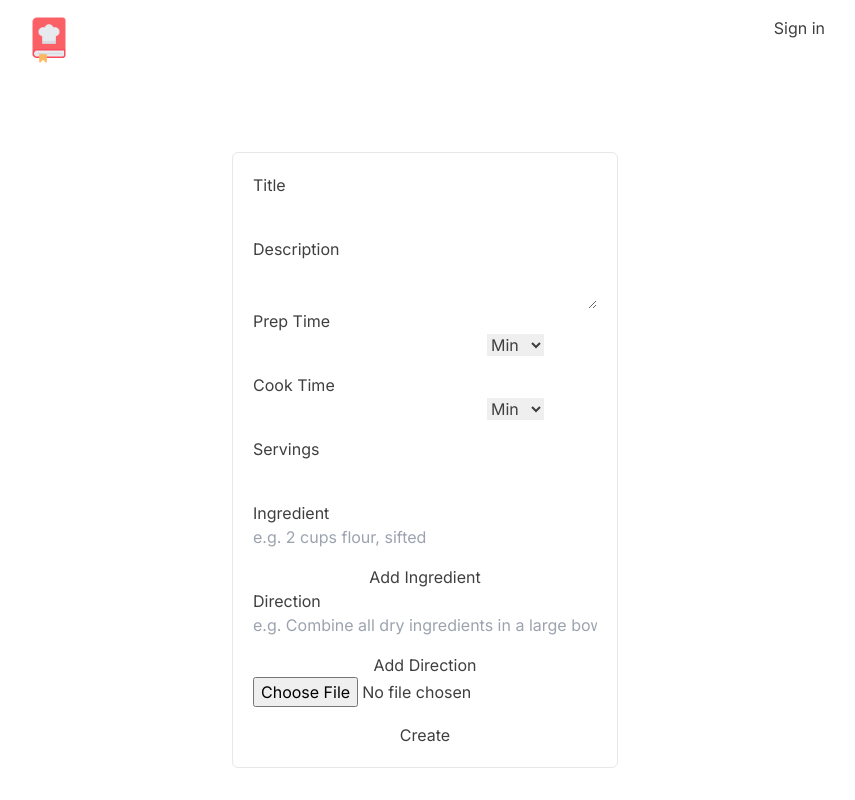
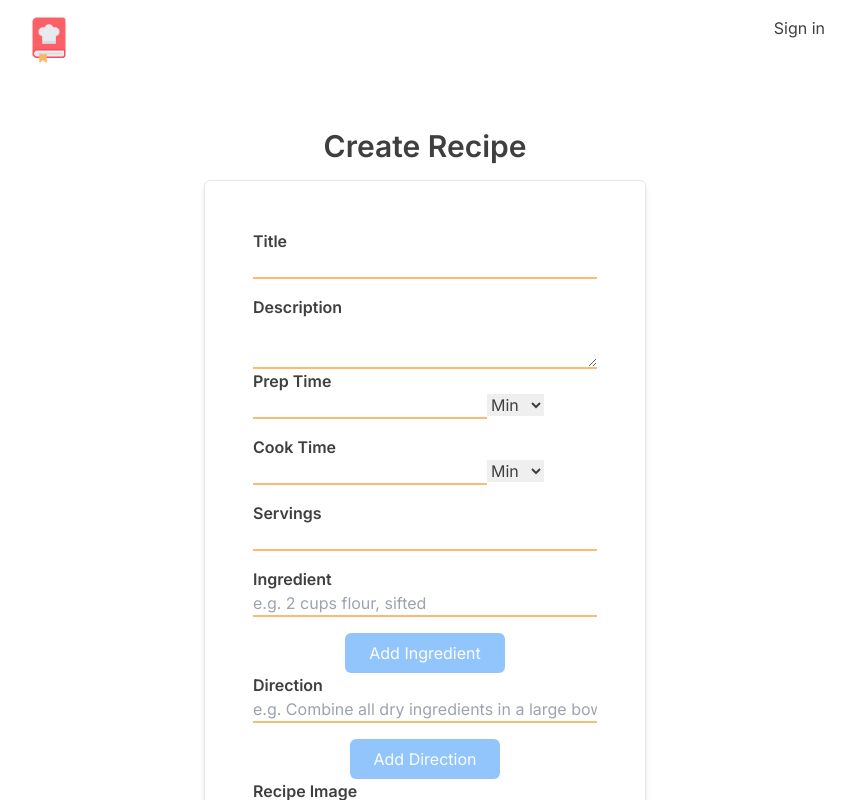
Before and after one commit to UriBaynesay/Recipes, a Next.js app: page /recipe/create in a window 1280 px wide. Shown: the top 800 px of the page, without its empty margins (215-1070 px from the left). Built offline with nearby package versions, Linux system fonts and the light colour scheme; no server answers.

Commit message:
recipe create and edit form css

```diff
--- a/app/(main)/recipe/action.ts
+++ b/app/(main)/recipe/action.ts
@@ -31,7 +31,7 @@ const RecipeSchema = z.object({
   servings: z.number().gt(0),
   ingredients: z.string().array(),
   directions: z.string().array(),
-  image:z.any()
+  image: z.any(),
 })
 
 const CreateRecipeSchema = RecipeSchema.omit({
@@ -54,7 +54,7 @@ export const createRecipeAction = async (
     servings: Number(formData.get("servings")),
     ingredients: formData.getAll("ingredient"),
     directions: formData.getAll("direction"),
-    image:formData.get("image")
+    image: formData.get("image"),
   })
   if (!validatedInputs.success)
     return {
@@ -69,7 +69,7 @@ export const createRecipeAction = async (
     servings,
     ingredients,
     directions,
-    image
+    image,
   } = validatedInputs.data
 
   let image_url
--- a/app/(main)/recipe/create/page.tsx
+++ b/app/(main)/recipe/create/page.tsx
@@ -20,40 +20,76 @@ const CreateRecipePage = () => {
   }
 
   return (
-    <main className="grow m-4 md:m-12 mt-8">
+    <main className="grow mx-4 mt-6">
+      <h1 className="text-3xl font-semibold text-center mb-4">Create Recipe</h1>
       <div className="md:flex md:justify-center">
         <form
-          className="flex flex-col md:p-5 md:border rounded-md [&>input]:mb-4"
+          className="flex flex-col md:p-12 md:border md:rounded-md md:shadow-md [&>input]:mb-4"
           action={formAction}
         >
-          <label htmlFor="title">Title</label>
-          <input type="text" name="title" id="title" required />
-          <label htmlFor="description">Description</label>
-          <textarea name="description" id="description" required />
-          <label htmlFor="prep_time" className="mb-4">
-            <div>Prep Time</div>
-            <input type="number" name="prep_time" id="prep_time" required />
+          <label htmlFor="title">
+            <h1 className="font-semibold">Title</h1>
+          </label>
+          <input
+            className="border-b-2 border-orange-300"
+            type="text"
+            name="title"
+            id="title"
+            required
+          />
+          <label htmlFor="description">
+            <h1 className="font-semibold">Description</h1>
+          </label>
+          <textarea
+            className="border-b-2 border-orange-300 focus-within:outline-none"
+            name="description"
+            id="description"
+            required
+          />
+          <label className="mb-4" htmlFor="prep_time">
+            <h1 className="font-semibold">Prep Time</h1>
+            <input
+              className="border-b-2 border-orange-300"
+              type="number"
+              name="prep_time"
+              id="prep_time"
+              required
+            />
             <select name="prep_time_type" id="prep_time_type">
               <option value="min">Min</option>
               <option value="hour">Hour</option>
             </select>
           </label>
-          <label htmlFor="cook_time" className="mb-4">
-            <div>Cook Time</div>
-            <input type="number" name="cook_time" id="cook_time" required />
+          <label className="mb-4" htmlFor="cook_time">
+            <h1 className="font-semibold">Cook Time</h1>
+            <input
+              className="border-b-2 border-orange-300"
+              type="number"
+              name="cook_time"
+              id="cook_time"
+              required
+            />
             <select name="cook_time_type" id="">
               <option value="min">Min</option>
               <option value="hour">Hour</option>
             </select>
           </label>
-          <label htmlFor="servings">Servings</label>
-          <input type="number" name="servings" id="servings" required />
+          <label htmlFor="servings">
+            <h1 className="font-semibold">Servings</h1>
+          </label>
+          <input
+            className="border-b-2 border-orange-300"
+            type="number"
+            name="servings"
+            id="servings"
+            required
+          />
           {ingredientsArr.map((ingredient, idx) => {
             return (
-              <label key={idx} htmlFor={`ingredient_${idx}`} className="mb-4">
-                <div>Ingredient</div>
+              <label className="mb-4" key={idx} htmlFor={`ingredient_${idx}`}>
+                <h1 className="font-semibold">Ingredient</h1>
                 <input
-                  className="w-full"
+                  className="border-b-2 border-orange-300 w-full"
                   type="text"
                   name={`ingredient`}
                   id={`ingredient`}
@@ -63,16 +99,20 @@ const CreateRecipePage = () => {
               </label>
             )
           })}
-          <button type="button" onClick={handleAddIngredient}>
+          <button
+            className="bg-blue-300 px-6 py-2 text-foreground rounded-md w-fit mx-auto"
+            type="button"
+            onClick={handleAddIngredient}
+          >
             Add Ingredient
           </button>
 
           {directionsArr.map((direction, idx) => {
             return (
-              <label key={idx} htmlFor={`direction_${idx}`} className="mb-4">
-                <div>Direction</div>
+              <label className="mb-4" key={idx} htmlFor={`direction_${idx}`}>
+                <h1 className="font-semibold">Direction</h1>
                 <input
-                  className="w-full"
+                  className="border-b-2 border-orange-300 w-full"
                   type="text"
                   name={`direction`}
                   id={`direction`}
@@ -82,16 +122,30 @@ const CreateRecipePage = () => {
               </label>
             )
           })}
-          <button type="button" onClick={handleAddDirection}>
+          <button
+            className="bg-blue-300 px-6 py-2 text-foreground rounded-md w-fit mx-auto"
+            type="button"
+            onClick={handleAddDirection}
+          >
             Add Direction
           </button>
 
+          <label htmlFor="image">
+            <h1 className="font-semibold">Recipe Image</h1>
+          </label>
           <input
+            className="file:bg-transparent file:p-3 file:border file:border-gray-200 file:rounded-md file:shadow-sm file:cursor-pointer file:hover:bg-gray-50"
+            id="image"
             name="image"
             type="file"
             accept="image/png, image/gif, image/jpeg"
           />
-          <button type="submit">Create</button>
+          <button
+            className="bg-background px-6 py-2 text-foreground rounded-md w-fit mx-auto"
+            type="submit"
+          >
+            Create
+          </button>
           {state.message && (
             <small className="text-red-300">{state.message}</small>
           )}
--- a/app/(main)/recipe/edit/[recipeId]/page.tsx
+++ b/app/(main)/recipe/edit/[recipeId]/page.tsx
@@ -7,9 +7,7 @@ import { Profile, Recipe } from "prisma/prisma-client"
 import { redirect } from "next/navigation"
 
 const EditRecipePage = ({ params }: { params: { recipeId: string } }) => {
-  const [recipe, setRecipe] = useState<
-    Recipe & { author: Profile }
-  >()
+  const [recipe, setRecipe] = useState<Recipe & { author: Profile }>()
   const [state, formAction] = useActionState(
     editRecipeAction.bind(null, params.recipeId),
     {
@@ -39,30 +37,39 @@ const EditRecipePage = ({ params }: { params: { recipeId: string } }) => {
   }
 
   return (
-    <main className="grow m-4 md:m-12 mt-8 md:px-24 lg:px-60">
+    <main className="grow mx-4 mt-6">
+      <h1 className="text-3xl font-semibold text-center mb-4">Edit Recipe</h1>
       <div className="md:flex md:justify-center">
         <form
-          className="flex flex-col md:p-5 md:border rounded-md [&>input]:mb-4"
+          className="flex flex-col md:p-12 md:border md:rounded-md md:shadow-md [&>input]:mb-4"
           action={formAction}
         >
-          <label htmlFor="title">Title</label>
+          <label htmlFor="title">
+            <h1 className="font-semibold">Title</h1>
+          </label>
           <input
+            className="border-b-2 border-orange-300"
             type="text"
             name="title"
             id="title"
             defaultValue={recipe?.title}
             required
           />
-          <label htmlFor="description">Description</label>
+          <label htmlFor="description">
+            <h1 className="font-semibold">Description</h1>
+          </label>
           <textarea
+            className="border-b-2 border-orange-300 resize-y min-w-[350px]"
+            rows={4}
             name="description"
             id="description"
             defaultValue={recipe?.description}
             required
           />
-          <label htmlFor="prep_time" className="mb-4">
-            <div>Prep Time</div>
+          <label className="mb-4" htmlFor="prep_time">
+            <h1 className="font-semibold">Prep Time</h1>
             <input
+              className="border-b-2 border-orange-300"
               type="number"
               name="prep_time"
               id="prep_time"
@@ -74,9 +81,10 @@ const EditRecipePage = ({ params }: { params: { recipeId: string } }) => {
               <option value="hour">Hour</option>
             </select>
           </label>
-          <label htmlFor="cook_time" className="mb-4">
-            <div>Cook Time</div>
+          <label className="mb-4" htmlFor="cook_time">
+            <h1 className="font-semibold">Cook Time</h1>
             <input
+              className="border-b-2 border-orange-300"
               type="number"
               name="cook_time"
               id="cook_time"
@@ -88,8 +96,11 @@ const EditRecipePage = ({ params }: { params: { recipeId: string } }) => {
               <option value="hour">Hour</option>
             </select>
           </label>
-          <label htmlFor="servings">Servings</label>
+          <label htmlFor="servings">
+            <h1 className="font-semibold">Servings</h1>
+          </label>
           <input
+            className="border-b-2 border-orange-300"
             type="number"
             name="servings"
             id="servings"
@@ -99,13 +110,13 @@ const EditRecipePage = ({ params }: { params: { recipeId: string } }) => {
           {recipe?.ingredients.map((ingredient, idx) => {
             return (
               <label
+                className="mb-4"
                 key={`ingredient_${idx}`}
                 htmlFor={`ingredient_${idx}`}
-                className="mb-4"
               >
-                <div>Ingredient</div>
+                <h1 className="font-semibold">Ingredient</h1>
                 <input
-                  className="w-full"
+                  className="w-full border-b-2 border-orange-300"
                   type="text"
                   name={`ingredient`}
                   id={`ingredient_${idx}`}
@@ -116,16 +127,20 @@ const EditRecipePage = ({ params }: { params: { recipeId: string } }) => {
               </label>
             )
           })}
-          <button type="button" onClick={handleAddIngredient}>
+          <button
+            className="bg-blue-300 px-6 py-2 text-foreground rounded-md w-fit mx-auto"
+            type="button"
+            onClick={handleAddIngredient}
+          >
             Add Ingredient
           </button>
 
           {recipe?.directions.map((direction, idx) => {
             return (
-              <label key={idx} htmlFor={`direction_${idx}`} className="mb-4">
-                <div>Direction</div>
+              <label className="mb-4" key={idx} htmlFor={`direction_${idx}`}>
+                <h1 className="font-semibold">Direction</h1>
                 <input
-                  className="w-full"
+                  className="w-full border-b-2 border-orange-300"
                   type="text"
                   name={`direction`}
                   id={`direction`}
@@ -136,11 +151,20 @@ const EditRecipePage = ({ params }: { params: { recipeId: string } }) => {
               </label>
             )
           })}
-          <button type="button" onClick={handleAddDirection}>
+          <button
+            className="bg-blue-300 px-6 py-2 text-foreground rounded-md w-fit mx-auto mb-4"
+            type="button"
+            onClick={handleAddDirection}
+          >
             Add Direction
           </button>
 
-          <button type="submit">Edit</button>
+          <button
+            className="bg-background px-6 py-2 text-foreground rounded-md w-fit mx-auto"
+            type="submit"
+          >
+            Edit
+          </button>
           {state.message && (
             <small className="text-red-300">{state.message}</small>
           )}
--- a/app/(main)/review/edit/[reviewId]/page.tsx
+++ b/app/(main)/review/edit/[reviewId]/page.tsx
@@ -7,7 +7,7 @@ import { Reviews } from "prisma/prisma-client"
 const ReviewEditPage = ({ params }: { params: { reviewId: string } }) => {
   const [review, setReview] = useState<Reviews>()
   const [state, formAction] = useActionState(
-    editReviewAction.bind(null, params.reviewId,review?.profile_id as string),
+    editReviewAction.bind(null, params.reviewId, review?.profile_id as string),
     { message: null, errors: {} }
   )
   useEffect(() => {
@@ -15,7 +15,7 @@ const ReviewEditPage = ({ params }: { params: { reviewId: string } }) => {
   }, [])
 
   const fetchReview = async () => {
-    const review = await getReviewByIdAction(params.reviewId) as Reviews
+    const review = (await getReviewByIdAction(params.reviewId)) as Reviews
     setReview(review)
   }
   return (
```
Also changed, not shown: app/(main)/profile/edit/[profileId]/page.tsx (+27 -8 lines), app/create-profile/page.tsx (+21 -7 lines), components/main/review/create-review.tsx (+14 -4 lines), 1 other file (tests, documents, lock files or other folders). Lines whose indentation alone changed are shown as unchanged.
